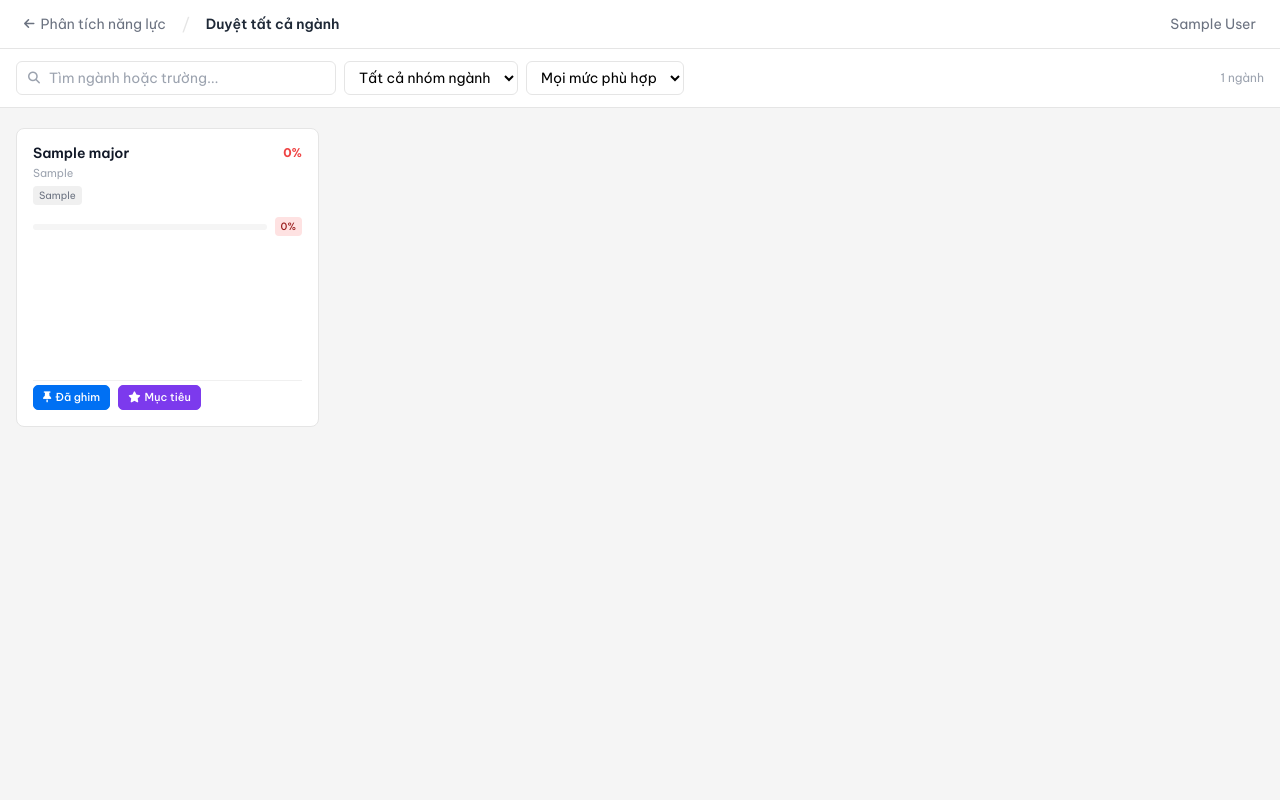
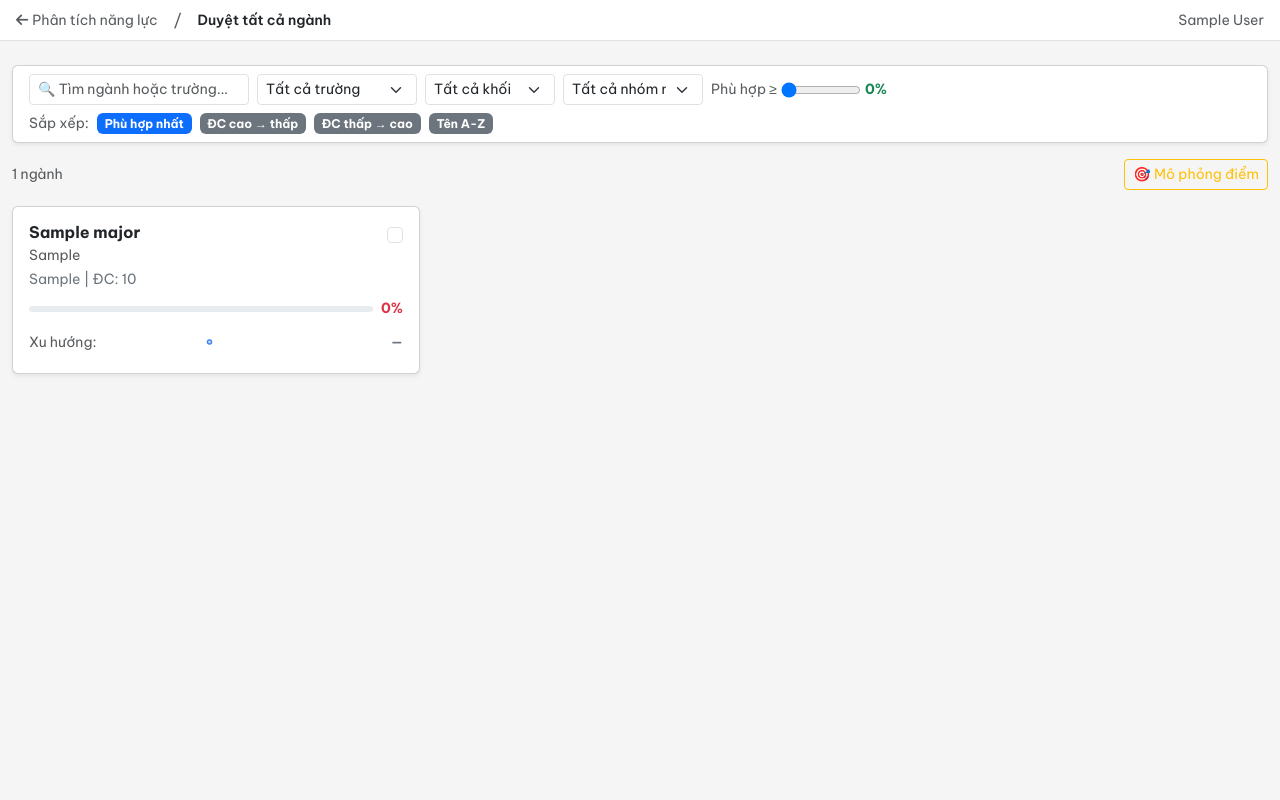
Before and after one commit to HoaThang34/EduMind-AI, a Flask app: page /student/career/browse in a window 1280 px wide. Run offline with Flask 3, Linux system fonts and the light colour scheme; a user stored in the database is signed in; data comes from the database, SQL or seed files in the repository; tables that the repository leaves empty hold one stand-in row (values such as "Sample post"); some libraries are stand-ins or nearby versions.

Commit message:
feat: browse page top bar filter, sparkline, score simulator modal

```diff
--- a/templates/student_career_browse.html
+++ b/templates/student_career_browse.html
@@ -7,263 +7,317 @@
   <link rel="preconnect" href="https://fonts.googleapis.com">
   <link rel="preconnect" href="https://fonts.gstatic.com" crossorigin>
   <link href="https://fonts.googleapis.com/css2?family=Be+Vietnam+Pro:wght@400;500;600;700&display=swap" rel="stylesheet">
-  <script src="https://cdn.tailwindcss.com"></script>
-  <script src="https://cdn.jsdelivr.net/npm/chart.js@4.4.0/dist/chart.umd.min.js"></script>
+  <link href="https://cdn.jsdelivr.net/npm/bootstrap@5.3.0/dist/css/bootstrap.min.css" rel="stylesheet">
+  <script src="https://cdn.jsdelivr.net/npm/bootstrap@5.3.0/dist/js/bootstrap.bundle.min.js"></script>
   <link rel="stylesheet" href="https://cdnjs.cloudflare.com/ajax/libs/font-awesome/6.4.0/css/all.min.css">
-  <script>tailwind.config = { theme: { extend: { fontFamily: { sans: ['"Be Vietnam Pro"', 'system-ui', 'sans-serif'] } } } }</script>
   <style>
     body { background: #f5f5f5; font-family: 'Be Vietnam Pro', system-ui, sans-serif; }
-    .card { background: #fff; border: 1px solid #e5e5e5; border-radius: 8px; }
-    .major-card { transition: box-shadow .15s ease; }
-    .major-card:hover { box-shadow: 0 4px 16px rgba(0,0,0,.08); }
-    .tag-ok   { background:#dcfce7; color:#166534; }
-    .tag-warn { background:#fef9c3; color:#854d0e; }
-    .tag-fail { background:#fee2e2; color:#991b1b; }
-    #grid { display: grid; grid-template-columns: repeat(auto-fill, minmax(260px, 1fr)); gap: 12px; }
-    .btn-action { font-size:11px; padding:3px 9px; border-radius:5px; border:1px solid #e5e5e5; background:#fff; cursor:pointer; font-weight:500; transition:background .1s; }
-    .btn-action:hover { background:#f0f0f0; }
-    .btn-action.active { background:#0070f3; color:#fff; border-color:#0070f3; }
-    .btn-action.active-target { background:#7c3aed; color:#fff; border-color:#7c3aed; }
-    .spinner { width:32px; height:32px; border:3px solid #e5e5e5; border-top-color:#0070f3; border-radius:50%; animation:spin .6s linear infinite; }
-    @keyframes spin { to { transform:rotate(360deg); } }
+    .sort-pill { cursor: pointer; }
+    .sort-pill.active { background: #0d6efd !important; }
   </style>
 </head>
-<body class="min-h-screen">
+<body>
 
-<!-- Nav -->
-<nav class="bg-white border-b border-[#e5e5e5] px-6 py-3 flex items-center gap-4">
-  <a href="{{ url_for('career.career_main') }}" class="text-sm text-gray-500 hover:text-gray-800 flex items-center gap-1.5">
-    <i class="fas fa-arrow-left text-xs"></i> Phân tích năng lực
+<nav class="navbar navbar-light bg-white border-bottom px-3">
+  <div class="d-flex align-items-center gap-3">
+    <a href="{{ url_for('career.career_main') }}" class="text-decoration-none text-muted small">
+      <i class="fas fa-arrow-left me-1"></i>Phân tích năng lực
     </a>
-  <span class="text-[#e5e5e5]">/</span>
-  <span class="text-sm font-semibold text-gray-800">Duyệt tất cả ngành</span>
-  <div class="ml-auto flex items-center gap-3">
-    <span class="text-sm text-gray-500">{{ student.name }}</span>
+    <span class="text-muted">/</span>
+    <span class="fw-semibold small">Duyệt tất cả ngành</span>
   </div>
+  <span class="text-muted small">{{ student.name }}</span>
 </nav>
 
-<!-- Filter bar -->
-<div class="bg-white border-b border-[#e5e5e5] px-4 py-3">
-  <div class="max-w-7xl mx-auto flex flex-wrap gap-2 items-center">
-    <!-- Search -->
-    <div class="relative flex-1 min-w-[200px] max-w-xs">
-      <i class="fas fa-search absolute left-3 top-1/2 -translate-y-1/2 text-gray-400 text-xs"></i>
-      <input type="text" id="searchInput" placeholder="Tìm ngành hoặc trường..."
-        class="w-full pl-8 pr-3 py-1.5 text-sm border border-[#e5e5e5] rounded-md focus:outline-none focus:border-blue-400">
+<div class="container-fluid py-4" id="browse-app">
+
+  <!-- TOP FILTER BAR -->
+  <div class="card mb-3 shadow-sm">
+    <div class="card-body py-2">
+      <div class="d-flex flex-wrap gap-2 align-items-center">
+        <input type="text" id="search-input" class="form-control form-control-sm" style="max-width:220px"
+               placeholder="🔍 Tìm ngành hoặc trường...">
+        <select id="filter-university" class="form-select form-select-sm" style="max-width:160px">
+          <option value="">Tất cả trường</option>
+        </select>
+        <select id="filter-block" class="form-select form-select-sm" style="max-width:130px">
+          <option value="">Tất cả khối</option>
+          <option>A1</option><option>A00</option><option>B00</option>
+          <option>D01</option><option>C00</option>
+        </select>
+        <select id="filter-group" class="form-select form-select-sm" style="max-width:140px">
+          <option value="">Tất cả nhóm ngành</option>
+          {% for g in groups %}<option>{{ g }}</option>{% endfor %}
+        </select>
+        <div class="d-flex align-items-center gap-1">
+          <label class="small text-muted mb-0">Phù hợp ≥</label>
+          <input type="range" id="filter-fit" min="0" max="100" value="0" style="width:80px">
+          <span id="filter-fit-label" class="small fw-bold text-success">0%</span>
         </div>
-    <!-- Group filter -->
-    <select id="groupFilter" class="text-sm border border-[#e5e5e5] rounded-md px-2.5 py-1.5 bg-white focus:outline-none">
-      <option value="">Tất cả nhóm ngành</option>
-      {% for g in groups %}
-      <option value="{{ g }}">{{ g }}</option>
-      {% endfor %}
-    </select>
-    <!-- Min fit -->
-    <select id="fitFilter" class="text-sm border border-[#e5e5e5] rounded-md px-2.5 py-1.5 bg-white focus:outline-none">
-      <option value="0">Mọi mức phù hợp</option>
-      <option value="60">&gt; 60% phù hợp</option>
-      <option value="70">&gt; 70% phù hợp</option>
-      <option value="80">&gt; 80% phù hợp</option>
-    </select>
-    <!-- Count -->
-    <span id="countBadge" class="text-xs text-gray-400 ml-auto"></span>
+      </div>
+      <div class="d-flex gap-2 mt-2 flex-wrap align-items-center">
+        <span class="text-muted small">Sắp xếp:</span>
+        <span class="badge sort-pill bg-primary active" data-sort="fit" style="cursor:pointer">Phù hợp nhất</span>
+        <span class="badge sort-pill bg-secondary" data-sort="score_desc" style="cursor:pointer">ĐC cao → thấp</span>
+        <span class="badge sort-pill bg-secondary" data-sort="score_asc" style="cursor:pointer">ĐC thấp → cao</span>
+        <span class="badge sort-pill bg-secondary" data-sort="name" style="cursor:pointer">Tên A-Z</span>
+        <div id="active-chips" class="d-flex gap-1 flex-wrap ms-2"></div>
+      </div>
     </div>
   </div>
 
-<div class="max-w-7xl mx-auto px-4 py-5">
-  <!-- Loading -->
-  <div id="loadingState" class="flex justify-center py-20">
-    <div class="spinner"></div>
-  </div>
-  <!-- Grid -->
-  <div id="grid" class="hidden"></div>
-  <!-- Empty -->
-  <div id="emptyState" class="hidden text-center py-20 text-gray-400 text-sm">
-    Không có ngành nào phù hợp với bộ lọc hiện tại.
+  <div class="d-flex justify-content-between align-items-center mb-3">
+    <span id="result-count" class="text-muted small">Đang tải...</span>
+    <div class="d-flex gap-2">
+      <button class="btn btn-sm btn-outline-warning" onclick="openSimulator()">🎯 Mô phỏng điểm</button>
+      <button class="btn btn-sm btn-primary d-none" id="compare-btn" onclick="goCompare()">
+        So sánh (<span id="compare-count">0</span>)
+      </button>
     </div>
   </div>
 
-<!-- Toast -->
-<div id="toast" class="fixed bottom-5 right-5 bg-gray-900 text-white text-sm px-4 py-2 rounded-lg shadow-lg hidden z-50"></div>
+  <div class="row g-3" id="majors-grid"></div>
+</div>
 
+<!-- SIMULATOR MODAL -->
+<div class="modal fade" id="simulatorModal" tabindex="-1">
+  <div class="modal-dialog modal-lg">
+    <div class="modal-content">
+      <div class="modal-header">
+        <h5 class="modal-title">🎯 Nếu điểm của bạn là...</h5>
+        <button type="button" class="btn-close" data-bs-dismiss="modal"></button>
+      </div>
+      <div class="modal-body">
+        <p class="text-muted small">Điều chỉnh điểm dự kiến — danh sách ngành sẽ cập nhật ngay</p>
+        <div id="simulator-sliders" class="row g-2"></div>
+      </div>
+      <div class="modal-footer">
+        <button class="btn btn-outline-secondary btn-sm" onclick="resetSimulator()">Reset về điểm thật</button>
+        <button class="btn btn-secondary btn-sm" data-bs-dismiss="modal">Đóng</button>
+      </div>
+    </div>
+  </div>
+</div>
+
+<script src="https://cdn.jsdelivr.net/npm/chart.js@4"></script>
 <script>
-let allMajors = [];
+let allMajors = [], simScores = {}, realScores = {};
+let compareIds = new Set(JSON.parse(sessionStorage.getItem('compare_major_ids') || '[]'));
+let currentSort = 'fit', simTimer = null, searchTimer = null;
+let sparklineCharts = {};
 
-// ── Fetch ───────────────────────────────────────────────────────────
-async function fetchMajors() {
-  const res = await fetch('/api/student/career/browse');
-  const d = await res.json();
-  allMajors = d.majors || [];
-  document.getElementById('loadingState').classList.add('hidden');
-  applyFilters();
+function getFilters() {
+  return {
+    q: document.getElementById('search-input').value.trim(),
+    university: document.getElementById('filter-university').value,
+    admission_block: document.getElementById('filter-block').value,
+    group: document.getElementById('filter-group').value,
+    min_fit: parseInt(document.getElementById('filter-fit').value),
+  };
 }
 
-// ── Filters ─────────────────────────────────────────────────────────
-function applyFilters() {
-  const q = document.getElementById('searchInput').value.trim().toLowerCase();
-  const group = document.getElementById('groupFilter').value;
-  const minFit = parseFloat(document.getElementById('fitFilter').value) || 0;
-
-  let list = allMajors;
-  if (q) list = list.filter(m => m.name.toLowerCase().includes(q) || m.university.toLowerCase().includes(q));
-  if (group) list = list.filter(m => m.major_group === group);
-  if (minFit > 0) list = list.filter(m => m.fit_pct >= minFit);
-
-  document.getElementById('countBadge').textContent = `${list.length} ngành`;
-  const grid = document.getElementById('grid');
-  const empty = document.getElementById('emptyState');
-  if (list.length === 0) {
-    grid.classList.add('hidden'); empty.classList.remove('hidden');
-  } else {
-    empty.classList.add('hidden'); grid.classList.remove('hidden');
-    grid.innerHTML = list.map(m => majorCard(m)).join('');
-    list.forEach(m => initMiniRadar(m));
-  }
+async function loadMajors() {
+  const f = getFilters();
+  const params = new URLSearchParams();
+  if (f.q) params.set('q', f.q);
+  if (f.university) params.set('university', f.university);
+  if (f.admission_block) params.set('admission_block', f.admission_block);
+  if (f.group) params.set('group', f.group);
+  if (f.min_fit > 0) params.set('min_fit', f.min_fit);
+  const r = await fetch('/api/student/career/browse?' + params);
+  const data = await r.json();
+  allMajors = data.majors;
+  renderGrid();
+  updateChips(f);
 }
 
-['searchInput','groupFilter','fitFilter'].forEach(id =>
-  document.getElementById(id).addEventListener('input', applyFilters)
-);
-
-// ── Card ─────────────────────────────────────────────────────────────
-function fitClass(pct) {
-  if (pct >= 80) return 'text-green-600';
-  if (pct >= 60) return 'text-amber-600';
-  return 'text-red-500';
-}
-function fitBarClass(pct) {
-  if (pct >= 80) return 'bg-green-500';
-  if (pct >= 60) return 'bg-amber-400';
-  return 'bg-red-400';
-}
-function fitTagClass(pct) {
-  if (pct >= 80) return 'tag-ok';
-  if (pct >= 60) return 'tag-warn';
-  return 'tag-fail';
-}
-
-function majorCard(m) {
-  const pinBtn = m.is_pinned
-    ? `<button onclick="unpin(${m.id}, this)" class="btn-action active" title="Bỏ ghim"><i class="fas fa-thumbtack mr-1"></i>Đã ghim</button>`
-    : `<button onclick="pin(${m.id}, this)" class="btn-action" title="Ghim ngành"><i class="far fa-thumbtack mr-1"></i>Ghim</button>`;
-  const targetBtn = m.is_target
-    ? `<button class="btn-action active-target" disabled><i class="fas fa-star mr-1"></i>Mục tiêu</button>`
-    : `<button onclick="setTarget(${m.id}, this)" class="btn-action"><i class="far fa-star mr-1"></i>Mục tiêu</button>`;
-
-  return `<div class="card major-card p-4 flex flex-col gap-3" id="card-${m.id}">
-    <!-- Header -->
+function renderGrid() {
+  const sorted = [...allMajors].sort((a, b) => {
+    if (currentSort === 'fit') return b.fit_pct - a.fit_pct;
+    if (currentSort === 'score_desc') return (b.entry_score||0) - (a.entry_score||0);
+    if (currentSort === 'score_asc') return (a.entry_score||0) - (b.entry_score||0);
+    return a.name.localeCompare(b.name);
+  });
+  const grid = document.getElementById('majors-grid');
+  // Destroy old sparklines
+  Object.values(sparklineCharts).forEach(c => c.destroy());
+  sparklineCharts = {};
+  grid.innerHTML = '';
+  document.getElementById('result-count').textContent = `${sorted.length} ngành`;
+  sorted.forEach(m => {
+    const fitColor = m.fit_pct >= 70 ? 'success' : m.fit_pct >= 50 ? 'warning' : 'danger';
+    const checked = compareIds.has(m.id) ? 'checked' : '';
+    const trend = getTrend(m.entry_scores);
+    const col = document.createElement('div');
+    col.className = 'col-md-6 col-lg-4';
+    col.innerHTML = `
+      <div class="card h-100 shadow-sm">
+        <div class="card-body">
+          <div class="d-flex justify-content-between align-items-start">
             <div>
-      <div class="flex items-start justify-between gap-2">
-        <div class="flex-1 min-w-0">
-          <div class="font-semibold text-gray-900 text-sm leading-tight truncate">${m.name}</div>
-          <div class="text-[11px] text-gray-400 truncate mt-0.5">${m.university}</div>
+              <h6 class="mb-0 fw-bold">${m.name}</h6>
+              <small class="text-muted">${m.university}</small><br>
+              <small class="text-secondary">${m.admission_block || ''} | ĐC: ${m.entry_score || '—'}</small>
             </div>
-        <span class="text-xs font-bold tabular-nums shrink-0 ${fitClass(m.fit_pct)}">${m.fit_pct.toFixed(0)}%</span>
+            <input type="checkbox" class="form-check-input ms-2" ${checked}
+                   onchange="toggleCompare(${m.id}, this.checked)">
           </div>
-      ${m.major_group ? `<span class="inline-block mt-1 text-[10px] px-1.5 py-0.5 rounded bg-[#f0f0f0] text-gray-500">${m.major_group}</span>` : ''}
+          <div class="mt-2 d-flex align-items-center gap-2">
+            <div class="progress flex-grow-1" style="height:6px">
+              <div class="progress-bar bg-${fitColor}" style="width:${m.fit_pct}%"></div>
             </div>
-
-    <!-- Fit bar -->
-    <div class="flex items-center gap-2">
-      <div class="flex-1 bg-[#f5f5f5] rounded-full h-1.5">
-        <div class="h-1.5 rounded-full ${fitBarClass(m.fit_pct)}" style="width:${Math.min(m.fit_pct,100).toFixed(0)}%"></div>
+            <span class="fw-bold text-${fitColor} small">${Math.round(m.fit_pct)}%</span>
           </div>
-      <span class="text-[10px] ${fitTagClass(m.fit_pct)} px-1.5 py-0.5 rounded font-medium">${m.fit_pct.toFixed(0)}%</span>
+          <div class="d-flex justify-content-between align-items-center mt-2">
+            <small class="text-muted">Xu hướng:</small>
+            <canvas id="spark-${m.id}" width="80" height="30"></canvas>
+            <small class="text-${trend.color} fw-bold">${trend.label}</small>
           </div>
-
-    <!-- Mini radar -->
-    <div class="flex justify-center" style="height:120px">
-      <canvas id="mini-${m.id}" width="120" height="120"></canvas>
-    </div>
-
-    <!-- Actions -->
-    <div class="flex gap-2 pt-1 border-t border-[#f0f0f0]">
-      ${pinBtn}
-      ${targetBtn}
         </div>
       </div>`;
-}
-
-// ── Mini radar ───────────────────────────────────────────────────────
-const miniCharts = {};
-function initMiniRadar(m) {
-  const canvas = document.getElementById(`mini-${m.id}`);
-  if (!canvas || !m.radar || m.radar.labels.length === 0) return;
-  if (miniCharts[m.id]) { miniCharts[m.id].destroy(); }
-  miniCharts[m.id] = new Chart(canvas.getContext('2d'), {
-    type: 'radar',
-    data: {
-      labels: m.radar.labels,
-      datasets: [
-        { data: m.radar.student_scores, backgroundColor:'rgba(0,112,243,.12)', borderColor:'#0070f3', borderWidth:1.5, pointRadius:2, pointBackgroundColor:'#0070f3' },
-        { data: m.radar.major_scores, backgroundColor:'rgba(249,115,22,.08)', borderColor:'#f97316', borderWidth:1.5, borderDash:[4,3], pointRadius:2, pointBackgroundColor:'#f97316' },
-      ]
-    },
-    options: {
-      responsive: false,
-      scales: { r: { min:0, max:10, ticks:{display:false}, grid:{color:'#eeeeee'}, pointLabels:{font:{size:8}, color:'#9ca3af'} } },
-      plugins: { legend:{display:false}, tooltip:{enabled:false} },
-    }
+    grid.appendChild(col);
+    renderSparkline(m.id, m.entry_scores);
   });
 }
 
-// ── Actions ──────────────────────────────────────────────────────────
-function showToast(msg) {
-  const t = document.getElementById('toast');
-  t.textContent = msg;
-  t.classList.remove('hidden');
-  setTimeout(() => t.classList.add('hidden'), 2000);
+function getTrend(scores) {
+  if (!scores || scores.length < 2) return { label: '—', color: 'secondary' };
+  const diff = (scores[scores.length-1].score - scores[0].score).toFixed(1);
+  if (diff > 0) return { label: `↑ +${diff}`, color: 'danger' };
+  if (diff < 0) return { label: `↓ ${diff}`, color: 'success' };
+  return { label: '→ 0', color: 'secondary' };
 }
 
-async function pin(majorId, btn) {
-  const res = await fetch('/api/student/career/pin', {
-    method:'POST', headers:{'Content-Type':'application/json'},
-    body: JSON.stringify({major_id: majorId})
+function renderSparkline(majorId, scores) {
+  const canvas = document.getElementById(`spark-${majorId}`);
+  if (!canvas || !scores || !scores.length) return;
+  sparklineCharts[majorId] = new Chart(canvas, {
+    type: 'line',
+    data: {
+      labels: scores.map(s => s.year),
+      datasets: [{ data: scores.map(s => s.score), borderColor: '#3b82f6',
+                   borderWidth: 1.5, pointRadius: 2, fill: false, tension: 0.3 }]
+    },
+    options: { plugins: { legend: { display: false } },
+               scales: { x: { display: false }, y: { display: false } },
+               animation: false, responsive: false }
   });
-  if (res.ok) {
-    btn.className = 'btn-action active';
-    btn.innerHTML = '<i class="fas fa-thumbtack mr-1"></i>Đã ghim';
-    btn.onclick = function() { unpin(majorId, btn); };
-    const m = allMajors.find(x => x.id === majorId);
-    if (m) m.is_pinned = true;
-    showToast('Đã ghim ngành');
-  }
 }
 
-async function unpin(majorId, btn) {
-  const res = await fetch(`/api/student/career/pin/${majorId}`, { method:'DELETE' });
-  if (res.ok) {
-    btn.className = 'btn-action';
-    btn.innerHTML = '<i class="far fa-thumbtack mr-1"></i>Ghim';
-    btn.onclick = function() { pin(majorId, btn); };
-    const m = allMajors.find(x => x.id === majorId);
-    if (m) m.is_pinned = false;
-    showToast('Đã bỏ ghim');
-  }
+function toggleCompare(id, checked) {
+  if (checked) {
+    if (compareIds.size >= 4) { alert('Tối đa 4 ngành'); return; }
+    compareIds.add(id);
+  } else { compareIds.delete(id); }
+  sessionStorage.setItem('compare_major_ids', JSON.stringify([...compareIds]));
+  const btn = document.getElementById('compare-btn');
+  document.getElementById('compare-count').textContent = compareIds.size;
+  btn.classList.toggle('d-none', compareIds.size < 2);
 }
 
-async function setTarget(majorId, btn) {
-  const res = await fetch('/api/student/career/target', {
-    method:'POST', headers:{'Content-Type':'application/json'},
-    body: JSON.stringify({major_id: majorId})
-  });
-  if (res.ok) {
-    // Reset all other target buttons
-    document.querySelectorAll('.btn-action.active-target').forEach(b => {
-      b.className = 'btn-action';
-      b.innerHTML = '<i class="far fa-star mr-1"></i>Mục tiêu';
-      b.disabled = false;
-    });
-    btn.className = 'btn-action active-target';
-    btn.innerHTML = '<i class="fas fa-star mr-1"></i>Mục tiêu';
-    btn.disabled = true;
-    allMajors.forEach(m => m.is_target = (m.id === majorId));
-    showToast('Đã đặt làm ngành mục tiêu');
-  }
+function goCompare() {
+  window.location.href = '/student/career/compare?major_ids=' + [...compareIds].join(',');
 }
 
-// ── Init ─────────────────────────────────────────────────────────────
-fetchMajors();
+async function openSimulator() {
+  const r = await fetch('/api/student/career/map-data');
+  const data = await r.json();
+  const subjects = new Set();
+  data.majors.forEach(m => Object.keys(m.weight_vector).forEach(s => subjects.add(s)));
+  const container = document.getElementById('simulator-sliders');
+  container.innerHTML = '';
+  subjects.forEach(subj => {
+    const current = realScores[subj] || 5.0;
+    simScores[subj] = current;
+    const div = document.createElement('div');
+    div.className = 'col-md-4';
+    div.innerHTML = `
+      <label class="small fw-bold">${subj}</label>
+      <div class="d-flex align-items-center gap-2">
+        <input type="range" class="form-range" min="0" max="10" step="0.1" value="${current}"
+               data-subj="${subj}" oninput="onSimSlider(this)">
+        <span class="small" id="val-${subj.replace(/\s/g,'_')}">${current}</span>
+      </div>`;
+    container.appendChild(div);
+  });
+  new bootstrap.Modal(document.getElementById('simulatorModal')).show();
+}
+
+function onSimSlider(el) {
+  simScores[el.dataset.subj] = parseFloat(el.value);
+  document.getElementById('val-' + el.dataset.subj.replace(/\s/g,'_')).textContent = el.value;
+  clearTimeout(simTimer);
+  simTimer = setTimeout(runSimulate, 300);
+}
+
+async function runSimulate() {
+  const r = await fetch('/api/student/career/simulate', {
+    method: 'POST',
+    headers: {'Content-Type': 'application/json'},
+    body: JSON.stringify({ scores: simScores })
+  });
+  const data = await r.json();
+  const fitMap = {};
+  data.majors.forEach(m => { fitMap[m.id] = m.fit_pct; });
+  allMajors.forEach(m => { if (fitMap[m.id] !== undefined) m.fit_pct = fitMap[m.id]; });
+  renderGrid();
+}
+
+function resetSimulator() {
+  simScores = { ...realScores };
+  document.querySelectorAll('[data-subj]').forEach(el => {
+    el.value = realScores[el.dataset.subj] || 5.0;
+    document.getElementById('val-' + el.dataset.subj.replace(/\s/g,'_')).textContent = el.value;
+  });
+  runSimulate();
+}
+
+function updateChips(f) {
+  const container = document.getElementById('active-chips');
+  container.innerHTML = '';
+  const add = (label, clearFn) => {
+    const chip = document.createElement('span');
+    chip.className = 'badge bg-primary';
+    chip.style.cursor = 'pointer';
+    chip.textContent = label + ' ×';
+    chip.onclick = clearFn;
+    container.appendChild(chip);
+  };
+  if (f.q) add(`"${f.q}"`, () => { document.getElementById('search-input').value=''; loadMajors(); });
+  if (f.university) add(f.university, () => { document.getElementById('filter-university').value=''; loadMajors(); });
+  if (f.admission_block) add(`Khối: ${f.admission_block}`, () => { document.getElementById('filter-block').value=''; loadMajors(); });
+  if (f.group) add(f.group, () => { document.getElementById('filter-group').value=''; loadMajors(); });
+  if (f.min_fit > 0) add(`≥${f.min_fit}%`, () => { document.getElementById('filter-fit').value=0; document.getElementById('filter-fit-label').textContent='0%'; loadMajors(); });
+}
+
+async function populateUniversities() {
+  const r = await fetch('/api/student/career/browse');
+  const data = await r.json();
+  const unis = [...new Set(data.majors.map(m => m.university))].sort();
+  const sel = document.getElementById('filter-university');
+  unis.forEach(u => sel.add(new Option(u, u)));
+}
+
+document.getElementById('search-input').addEventListener('input', () => {
+  clearTimeout(searchTimer); searchTimer = setTimeout(loadMajors, 400);
+});
+['filter-university','filter-block','filter-group'].forEach(id =>
+  document.getElementById(id).addEventListener('change', loadMajors));
+document.getElementById('filter-fit').addEventListener('input', function() {
+  document.getElementById('filter-fit-label').textContent = this.value + '%';
+  clearTimeout(searchTimer); searchTimer = setTimeout(loadMajors, 400);
+});
+document.querySelectorAll('.sort-pill').forEach(pill => {
+  pill.addEventListener('click', function() {
+    document.querySelectorAll('.sort-pill').forEach(p => { p.classList.remove('bg-primary'); p.classList.add('bg-secondary'); });
+    this.classList.remove('bg-secondary'); this.classList.add('bg-primary');
+    currentSort = this.dataset.sort;
+    renderGrid();
+  });
+});
+
+populateUniversities();
+loadMajors();
 </script>
 </body>
 </html>
```
Lines whose indentation alone changed are shown as unchanged.
